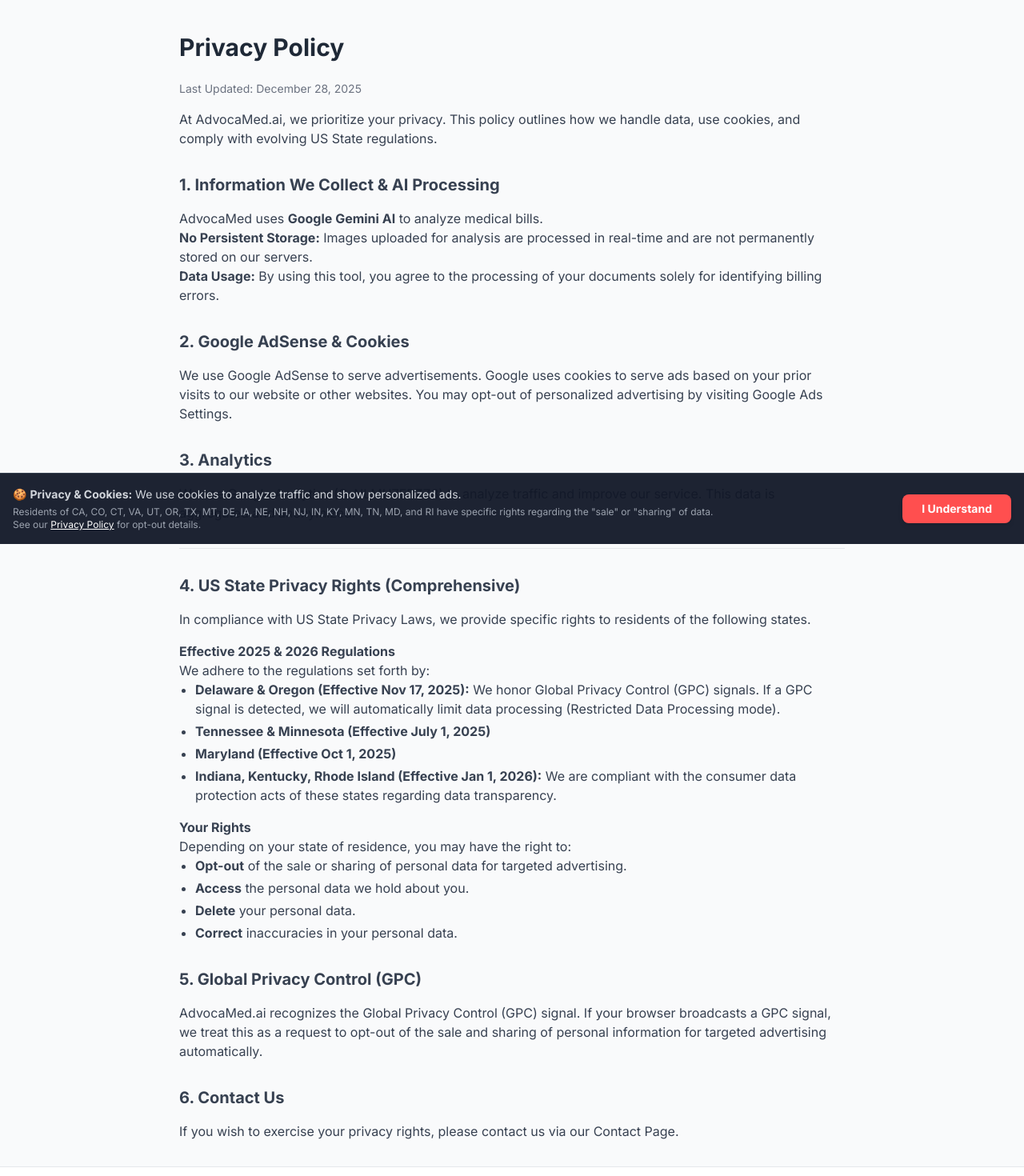
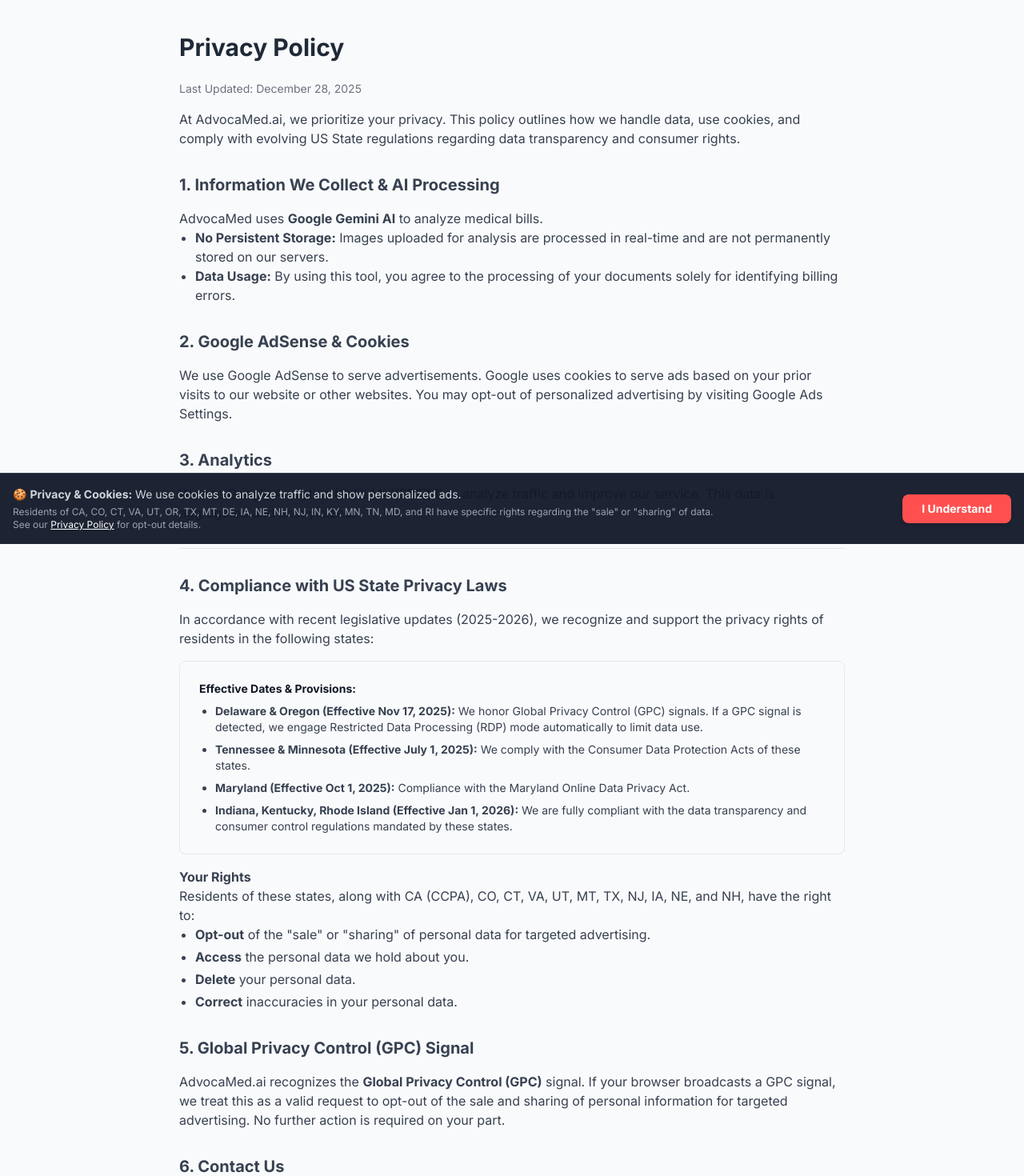
Before and after one commit to gkswjdgb/advocamed-ai, a React (Vite) app in the folder advocamed.ai/: page /privacy-policy in a window 1280 px wide. Shown: the part 120-1590 px from the top of the page at 80% size. Built offline with nearby package versions, Linux system fonts and the light colour scheme.

Commit message:
Update PrivacyPolicy.tsx

```diff
--- a/advocamed.ai/components/PrivacyPolicy.tsx
+++ b/advocamed.ai/components/PrivacyPolicy.tsx
@@ -15,17 +15,17 @@ export default function PrivacyPolicy() {
 
         <div className="prose prose-indigo max-w-none text-gray-700">
           <p>
-            At AdvocaMed.ai, we prioritize your privacy. This policy outlines how we handle data, use cookies, and comply with evolving US State regulations.
+            At AdvocaMed.ai, we prioritize your privacy. This policy outlines how we handle data, use cookies, and comply with evolving US State regulations regarding data transparency and consumer rights.
           </p>
 
           <h2 className="text-xl font-bold mt-8 mb-4">1. Information We Collect & AI Processing</h2>
           <p>
             AdvocaMed uses <strong>Google Gemini AI</strong> to analyze medical bills.
-            <ul>
-              <li><strong>No Persistent Storage:</strong> Images uploaded for analysis are processed in real-time and are not permanently stored on our servers.</li>
-              <li><strong>Data Usage:</strong> By using this tool, you agree to the processing of your documents solely for identifying billing errors.</li>
-            </ul>
           </p>
+          <ul className="list-disc pl-5">
+            <li><strong>No Persistent Storage:</strong> Images uploaded for analysis are processed in real-time and are not permanently stored on our servers.</li>
+            <li><strong>Data Usage:</strong> By using this tool, you agree to the processing of your documents solely for identifying billing errors.</li>
+          </ul>
 
           <h2 className="text-xl font-bold mt-8 mb-4">2. Google AdSense & Cookies</h2>
           <p>
@@ -40,34 +40,33 @@ export default function PrivacyPolicy() {
 
           <hr className="my-8 border-gray-200" />
 
-          <h2 className="text-xl font-bold mt-8 mb-4">4. US State Privacy Rights (Comprehensive)</h2>
+          <h2 className="text-xl font-bold mt-8 mb-4">4. Compliance with US State Privacy Laws</h2>
           <p>
-            In compliance with US State Privacy Laws, we provide specific rights to residents of the following states.
+            In accordance with recent legislative updates (2025-2026), we recognize and support the privacy rights of residents in the following states:
           </p>
 
-          <h3 className="font-bold mt-4">Effective 2025 & 2026 Regulations</h3>
-          <p>
-            We adhere to the regulations set forth by:
-          </p>
-          <ul className="list-disc pl-5 space-y-1">
-            <li><strong>Delaware & Oregon (Effective Nov 17, 2025):</strong> We honor Global Privacy Control (GPC) signals. If a GPC signal is detected, we will automatically limit data processing (Restricted Data Processing mode).</li>
-            <li><strong>Tennessee & Minnesota (Effective July 1, 2025)</strong></li>
-            <li><strong>Maryland (Effective Oct 1, 2025)</strong></li>
-            <li><strong>Indiana, Kentucky, Rhode Island (Effective Jan 1, 2026):</strong> We are compliant with the consumer data protection acts of these states regarding data transparency.</li>
-          </ul>
+          <div className="bg-gray-50 p-6 rounded-lg border border-gray-200 my-4 text-sm">
+            <h4 className="font-bold text-gray-900 mb-2">Effective Dates & Provisions:</h4>
+            <ul className="list-disc pl-5 space-y-2">
+                <li><strong>Delaware & Oregon (Effective Nov 17, 2025):</strong> We honor Global Privacy Control (GPC) signals. If a GPC signal is detected, we engage Restricted Data Processing (RDP) mode automatically to limit data use.</li>
+                <li><strong>Tennessee & Minnesota (Effective July 1, 2025):</strong> We comply with the Consumer Data Protection Acts of these states.</li>
+                <li><strong>Maryland (Effective Oct 1, 2025):</strong> Compliance with the Maryland Online Data Privacy Act.</li>
+                <li><strong>Indiana, Kentucky, Rhode Island (Effective Jan 1, 2026):</strong> We are fully compliant with the data transparency and consumer control regulations mandated by these states.</li>
+            </ul>
+          </div>
 
           <h3 className="font-bold mt-4">Your Rights</h3>
-          <p>Depending on your state of residence, you may have the right to:</p>
+          <p>Residents of these states, along with CA (CCPA), CO, CT, VA, UT, MT, TX, NJ, IA, NE, and NH, have the right to:</p>
           <ul className="list-disc pl-5 space-y-1">
-            <li><strong>Opt-out</strong> of the sale or sharing of personal data for targeted advertising.</li>
+            <li><strong>Opt-out</strong> of the "sale" or "sharing" of personal data for targeted advertising.</li>
             <li><strong>Access</strong> the personal data we hold about you.</li>
             <li><strong>Delete</strong> your personal data.</li>
             <li><strong>Correct</strong> inaccuracies in your personal data.</li>
           </ul>
 
-          <h2 className="text-xl font-bold mt-8 mb-4">5. Global Privacy Control (GPC)</h2>
+          <h2 className="text-xl font-bold mt-8 mb-4">5. Global Privacy Control (GPC) Signal</h2>
           <p>
-            AdvocaMed.ai recognizes the Global Privacy Control (GPC) signal. If your browser broadcasts a GPC signal, we treat this as a request to opt-out of the sale and sharing of personal information for targeted advertising automatically.
+            AdvocaMed.ai recognizes the <strong>Global Privacy Control (GPC)</strong> signal. If your browser broadcasts a GPC signal, we treat this as a valid request to opt-out of the sale and sharing of personal information for targeted advertising. No further action is required on your part.
           </p>
 
           <h2 className="text-xl font-bold mt-8 mb-4">6. Contact Us</h2>
```
